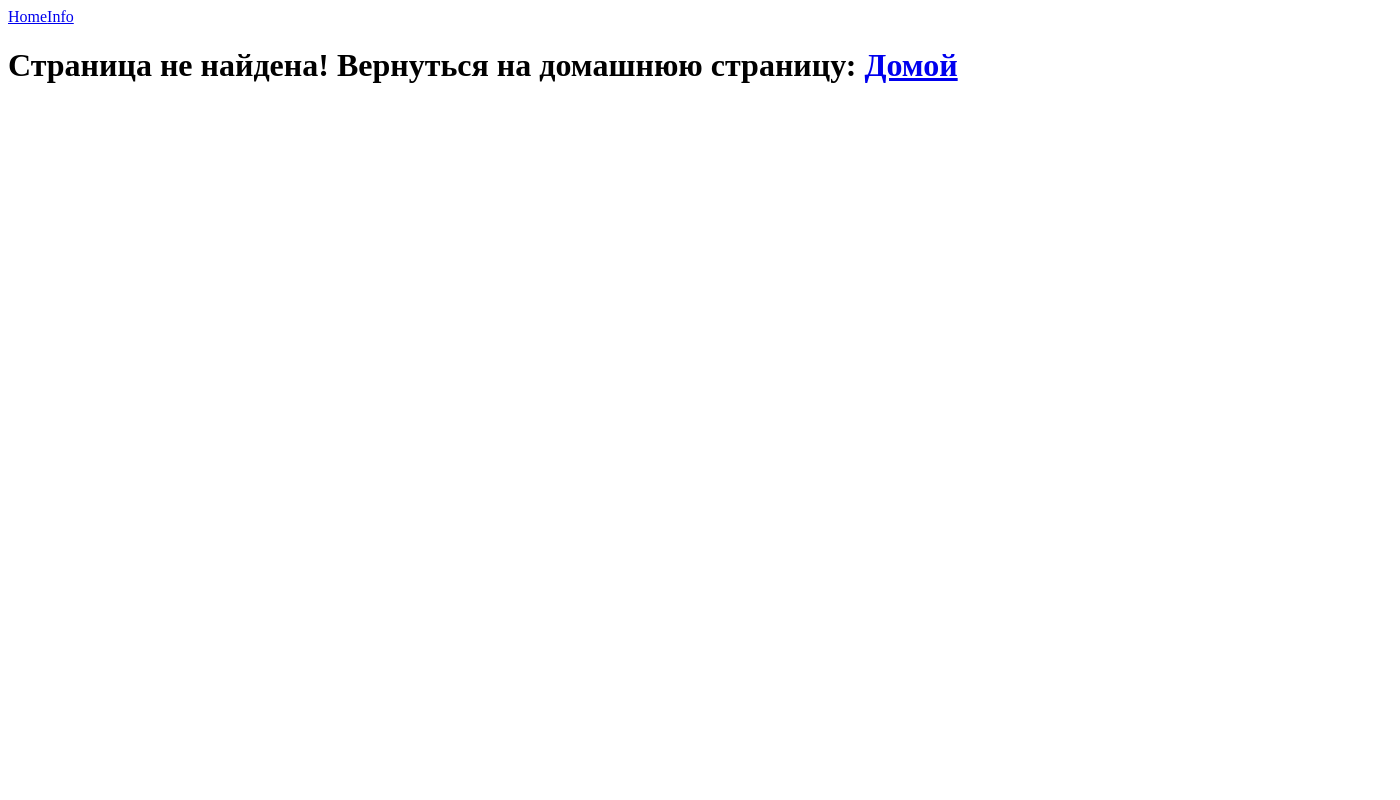
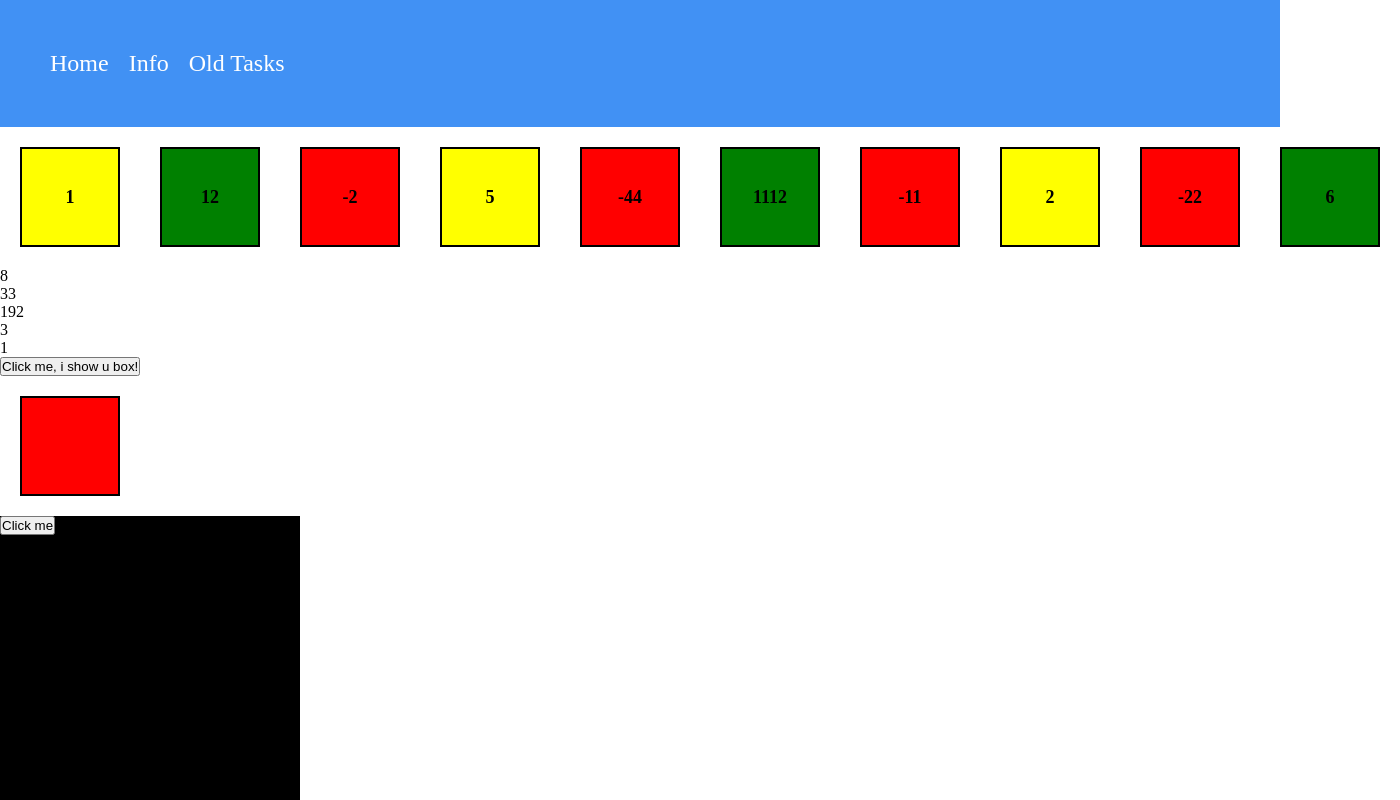
Before and after one commit to kostosHokage/react, a React (Create React App) app: page /OldTasks in a window 1280 px wide. Shown: the top 800 px of the page, 1400 px wide, since content can reach past the window. Built offline with nearby package versions, Linux system fonts and the light colour scheme.

Commit message:
#30 Добавил одну страничку с выполненными старыми тасками, накинул чутка стилей.

```diff
--- a/src/App.css
+++ b/src/App.css
@@ -1,3 +1,9 @@
+* {
+    margin: 0;
+    padding: 0;
+    box-sizing: border-box;
+}
+
 .container {
     display: flex;
     flex-wrap: wrap;
@@ -28,3 +34,21 @@
     justify-content: center;
     margin: 20px;
 }
+
+
+.header {
+    display: flex;
+    padding: 50px;
+    background-color: #4191f4;
+}
+
+.header a {
+    text-decoration: none;
+    font-size: 24px;
+    color: white;
+    margin-right: 20px;
+}
+
+.header a:last-child {
+    margin: 0;
+}
--- a/src/components/Generate.jsx
+++ b/src/components/Generate.jsx
@@ -1,19 +1,22 @@
 import React from "react";
 import { Routes, Route, Link } from "react-router-dom";
-import { Home, Info, NotFound } from "../pages";
+import { Home, Info, NotFound, OldTasks } from "../pages";
 
 export default function Generate() {
   return (
     <>
-      <header>
+      <header className="header">
         {/* eslint-disable-next-line jsx-a11y/anchor-is-valid */}
         <Link to="/Home">Home</Link>
         {/* eslint-disable-next-line jsx-a11y/anchor-is-valid */}
         <Link to="/Info">Info</Link>
+        {/* eslint-disable-next-line jsx-a11y/anchor-is-valid */}
+        <Link to="/OldTasks">Old Tasks</Link>
       </header>
       <Routes>
         <Route path="/Home" element={<Home />} />
         <Route path="/Info" element={<Info />} />
+        <Route path="/OldTasks" element={<OldTasks />} />
         <Route path="/*" element={<NotFound />} />
       </Routes>
     </>
--- a/src/pages/Home.jsx
+++ b/src/pages/Home.jsx
@@ -1,5 +1,5 @@
 import React from "react";
 
 export default function Home() {
-  return <div>Hello, this is Home Page!</div>;
+  return <h1>Hello, this is Home Page!</h1>;
 }
--- a/src/pages/Info.jsx
+++ b/src/pages/Info.jsx
@@ -1,5 +1,5 @@
 import React from "react";
 
 export default function Info() {
-  return <div>Hello, this is Info Page!</div>;
+  return <h1>Hello, this is Info Page!</h1>;
 }
--- /dev/null
+++ b/src/pages/OldTasks.jsx
@@ -0,0 +1,28 @@
+import React, { StrictMode } from "react";
+import "../App.css";
+import { AddNumber, Square, State, StateColor } from "../components";
+
+function OldTasks() {
+  const fn = (x) => x + 5;
+  const fn1 = (x) => x * 10;
+  const fn2 = (x) => x + 223;
+  const fn3 = (x) => x + 1;
+  const fn4 = (x) => x / x;
+
+  return (
+    <React.StrictMode>
+      <div>
+        <Square />
+        <AddNumber num={3} func={fn} />
+        <AddNumber num={3.3} func={fn1} />
+        <AddNumber num={-31} func={fn2} />
+        <AddNumber num={2} func={fn3} />
+        <AddNumber num={100} func={fn4} />
+        <State />
+        <StateColor />
+      </div>
+    </React.StrictMode>
+  );
+}
+
+export default OldTasks;
--- a/src/pages/index.js
+++ b/src/pages/index.js
@@ -1,5 +1,6 @@
 import Home from "./Home";
 import Info from "./Info";
 import NotFound from "./NotFound";
+import OldTasks from "./OldTasks";
 
-export { Home, Info, NotFound };
+export { Home, Info, NotFound, OldTasks };
```
